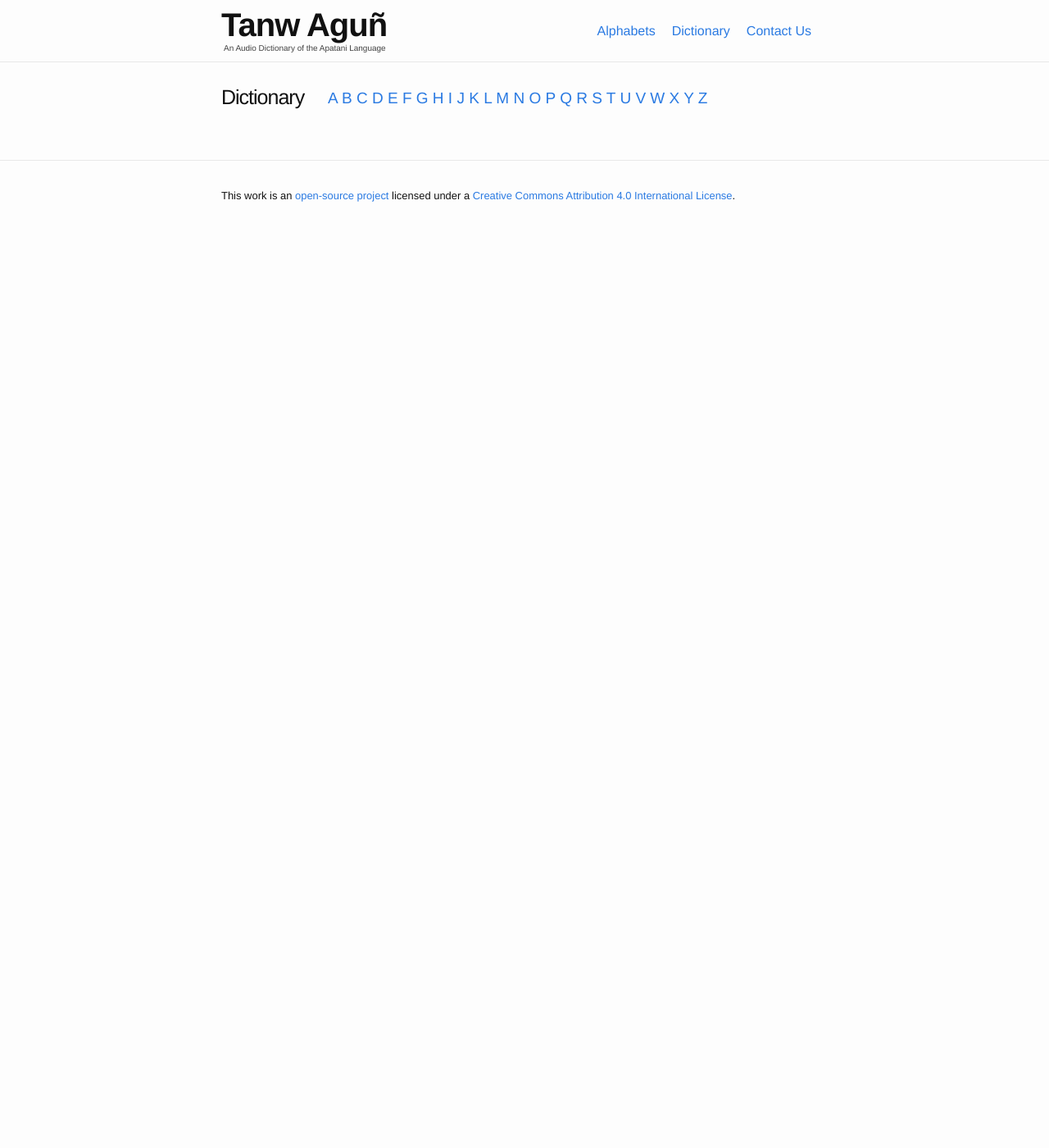
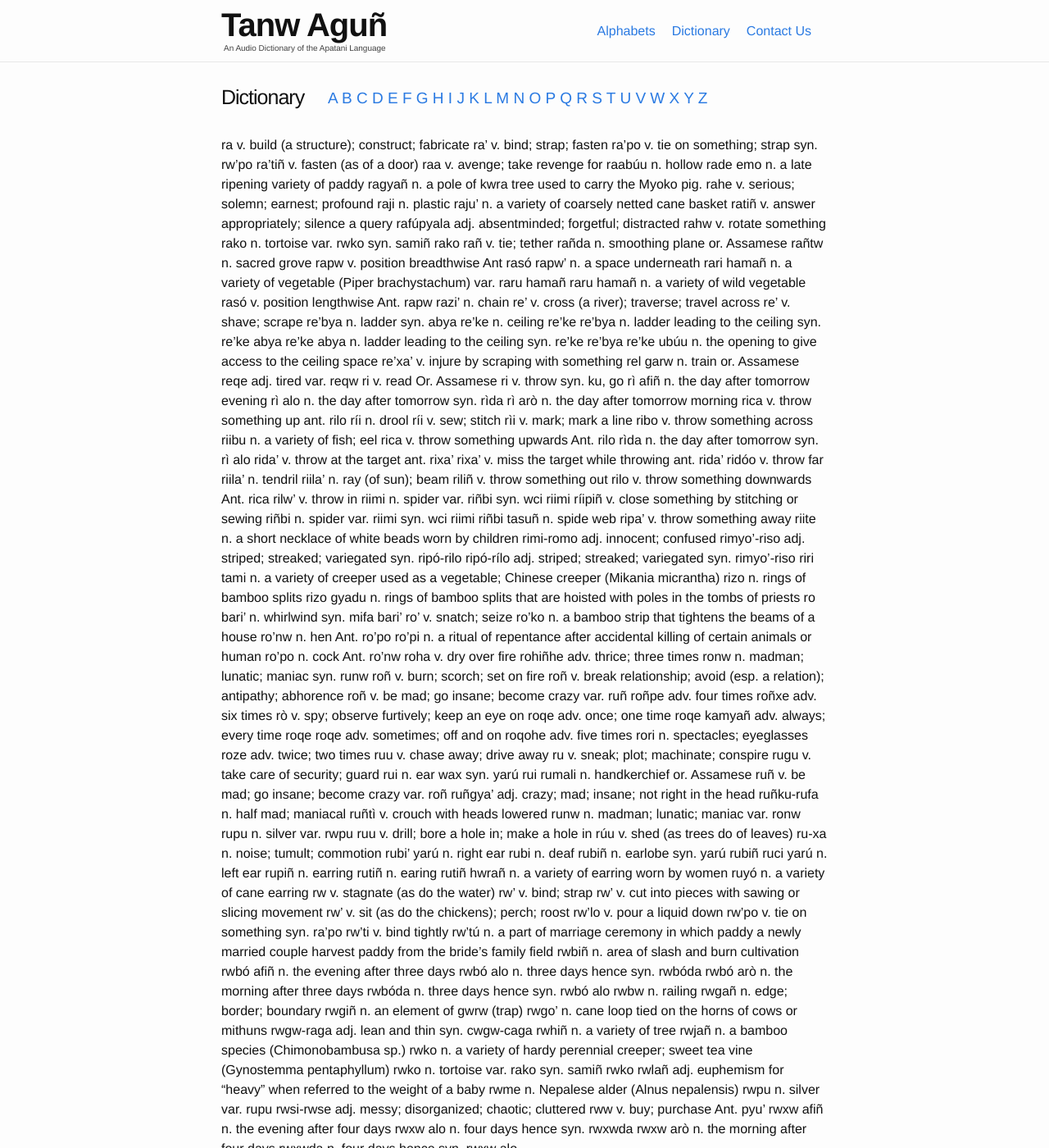
Before and after one commit to hacksparrow/language.apatani.org, a Jekyll site: the page built from dictionary/r.md, in a window 1280 px wide and 1400 px high. Shown: the whole window at 82% size. Built offline with Jekyll 4.4.1, drawn with Linux system fonts in a browser that asks for light colours; nearby versions of some CDN libraries; some of the changed text lies outside the part shown.

Commit message:
Update r.md

```diff
--- a/dictionary/r.md
+++ b/dictionary/r.md
@@ -2,3 +2,145 @@
 title: Tanw Dictionary - R
 layout: dictionary
 ---
+
+ra	v.	build (a structure); construct; fabricate
+ra'	v.	bind; strap; fasten
+ra'po	v.	tie on something; strap	syn.	rw'po
+ra'tiñ	v.	fasten (as of a door)
+raa	v.	avenge; take revenge for
+raabúu	n.	hollow
+rade emo	n.	a late ripening variety of paddy
+ragyañ	n.	a pole of kwra tree used to carry the Myoko pig.
+rahe	v.	serious; solemn; earnest; profound
+raji	n.	plastic
+raju'	n.	a variety of coarsely netted cane basket
+ratiñ	v.	answer appropriately; silence a query
+rafúpyala	adj.	absentminded; forgetful; distracted
+rahw	v.	rotate something
+rako	n.	tortoise	var.	rwko	syn.	samiñ rako
+rañ	v.	tie; tether
+rañda	n.	smoothing plane	or.	Assamese
+rañtw	n.	sacred grove
+rapw	v.	position breadthwise	Ant	rasó
+rapw'	n.	a space underneath
+rari hamañ	n.	a variety of vegetable (Piper brachystachum)	var.	raru hamañ
+raru hamañ	n.	a variety of wild vegetable
+rasó	v.	position lengthwise	Ant.	rapw
+razi'	n.	chain
+re'	v.	cross (a river); traverse; travel across
+re'	v.	shave; scrape
+re'bya	n.	ladder	syn.	abya
+re'ke	n.	ceiling
+re'ke re'bya	n.	ladder leading to the ceiling	syn.	re'ke abya
+re'ke abya	n.	ladder leading to the ceiling	syn.	re'ke re'bya
+re'ke ubúu	n.	the opening to give access to the ceiling space
+re'xa'	v.	injure by scraping with something
+rel garw	n.	train	or.	Assamese
+reqe	adj.	tired	var.	reqw
+ri	v.	read	Or.	Assamese
+ri	v.	throw	syn.	ku, go
+rì afiñ	n.	the day after tomorrow evening
+rì alo	n.	the day after tomorrow	syn.	rìda
+rì arò	n.	the day after tomorrow morning
+rica	v.	throw something up	ant.	rilo
+ríi	n.	drool
+ríi	v.	sew; stitch
+rìi	v.	mark; mark a line
+ribo	v.	throw something across
+riibu	n.	a variety of fish; eel
+rica	v.	throw something upwards	Ant.	rilo
+rìda	n.	the day after tomorrow	syn.	rì alo
+rida'	v.	throw at the target	ant.	rixa'
+rixa'	v.	miss the target while throwing	ant.	rida'
+ridóo	v.	throw far
+riila'	n.	tendril
+riila'	n.	ray (of sun); beam
+riliñ	v.	throw something out
+rilo	v.	throw something downwards	Ant.	rica
+rilw'	v.	throw in
+riimi	n.	spider	var.	riñbi	syn.	wci riimi
+ríipiñ	v.	close something by stitching or sewing
+riñbi	n.	spider	var.	riimi	syn.	wci riimi
+riñbi tasuñ	n.	spide web
+ripa'	v.	throw something away
+riite	n.	a short necklace of white beads worn by children
+rimi-romo	adj.	innocent; confused
+rimyo'-riso	adj.	striped; streaked; variegated	syn.	ripó-rilo
+ripó-rílo	adj.	striped; streaked; variegated	syn.	rimyo'-riso
+riri tami	n.	a variety of creeper used as a vegetable; Chinese creeper (Mikania micrantha)
+rizo	n.	rings of bamboo splits
+rizo gyadu	n.	rings of bamboo splits that are hoisted with poles in the tombs of priests
+ro bari'	n.	whirlwind	syn.	mifa bari'
+ro'	v.	snatch; seize
+ro'ko	n.	a bamboo strip that tightens the beams of a house
+ro'nw	n.	hen	Ant.	ro'po
+ro'pi	n.	a ritual of repentance after accidental killing of certain animals or human
+ro'po	n.	cock	Ant.	ro'nw
+roha	v.	dry over fire
+rohiñhe	adv.	thrice; three times
+ronw	n.	madman; lunatic; maniac	syn.	runw
+roñ	v.	burn; scorch; set on fire
+roñ	v.	break relationship; avoid (esp. a relation); antipathy; abhorence
+roñ	v.	be mad; go insane; become crazy	var.	ruñ
+roñpe	adv.	four times
+roñxe	adv.	six times
+rò	v.	spy; observe furtively; keep an eye on
+roqe	adv.	once; one time
+roqe kamyañ	adv.	always; every time
+roqe roqe	adv.	sometimes; off and on
+roqohe	adv.	five times
+rori	n.	spectacles; eyeglasses
+roze	adv.	twice; two times
+ruu	v.	chase away; drive away
+ru	v.	sneak; plot; machinate; conspire
+rugu	v.	take care of security; guard
+rui	n.	ear wax	syn.	yarú rui
+rumali	n.	handkerchief	or.	Assamese
+ruñ	v.	be mad; go insane; become crazy	var.	roñ
+ruñgya'	adj.	crazy; mad; insane; not right in the head
+ruñku-rufa	n.	half mad; maniacal
+ruñtì	v.	crouch with heads lowered
+runw	n.	madman; lunatic; maniac	var.	ronw
+rupu	n.	silver	var.	rwpu
+ruu	v.	drill; bore a hole in; make a hole in
+rúu	v.	shed (as trees do of leaves)
+ru-xa	n.	noise; tumult; commotion
+rubi' yarú	n.	right ear
+rubi	n.	deaf
+rubiñ	n.	earlobe	syn.	yarú rubiñ
+ruci yarú	n.	left ear
+rupiñ	n.	earring
+rutiñ	n.	earing
+rutiñ hwrañ	n.	a variety of earring worn by women
+ruyó	n.	a variety of cane earring
+rw	v.	stagnate (as do the water)
+rw'	v.	bind; strap
+rw'	v.	cut into pieces with sawing or slicing movement
+rw'	v.	sit (as do the chickens); perch; roost
+rw'lo	v.	pour a liquid down
+rw'po	v.	tie on something	syn.	ra'po
+rw'ti	v.	bind tightly
+rw'tú	n.	a part of marriage ceremony in which paddy a newly married couple harvest paddy from the bride's family field
+rwbiñ	n.	area of slash and burn cultivation
+rwbó afiñ	n.	the evening after three days
+rwbó alo	n.	three days hence	syn.	rwbóda
+rwbó arò	n.	the morning after three days
+rwbóda	n.	three days hence	syn.	rwbó alo
+rwbw	n.	railing
+rwgañ	n.	edge; border; boundary
+rwgiñ	n.	an element of gwrw (trap)
+rwgo'	n.	cane loop tied on the horns of cows or mithuns
+rwgw-raga	adj.	lean and thin	syn.	cwgw-caga
+rwhiñ	n.	a variety of tree
+rwjañ	n.	a bamboo species (Chimonobambusa sp.)
+rwko	n.	a variety of hardy perennial creeper; sweet tea vine (Gynostemma pentaphyllum)
+rwko	n.	tortoise	var.	rako	syn.	samiñ rwko
+rwlañ	adj.	euphemism for "heavy" when referred to the weight of a baby
+rwme	n.	Nepalese alder (Alnus nepalensis)
+rwpu	n.	silver	var.	rupu
+rwsi-rwse	adj.	messy; disorganized; chaotic; cluttered
+rww	v.	buy; purchase	Ant.	pyu'
+rwxw afiñ	n.	the evening after four days
+rwxw alo	n.	four days hence	syn.	rwxwda
+rwxw arò	n.	the morning after four days
+rwxwda	n.	four days hence	syn.	rwxw alo
```
